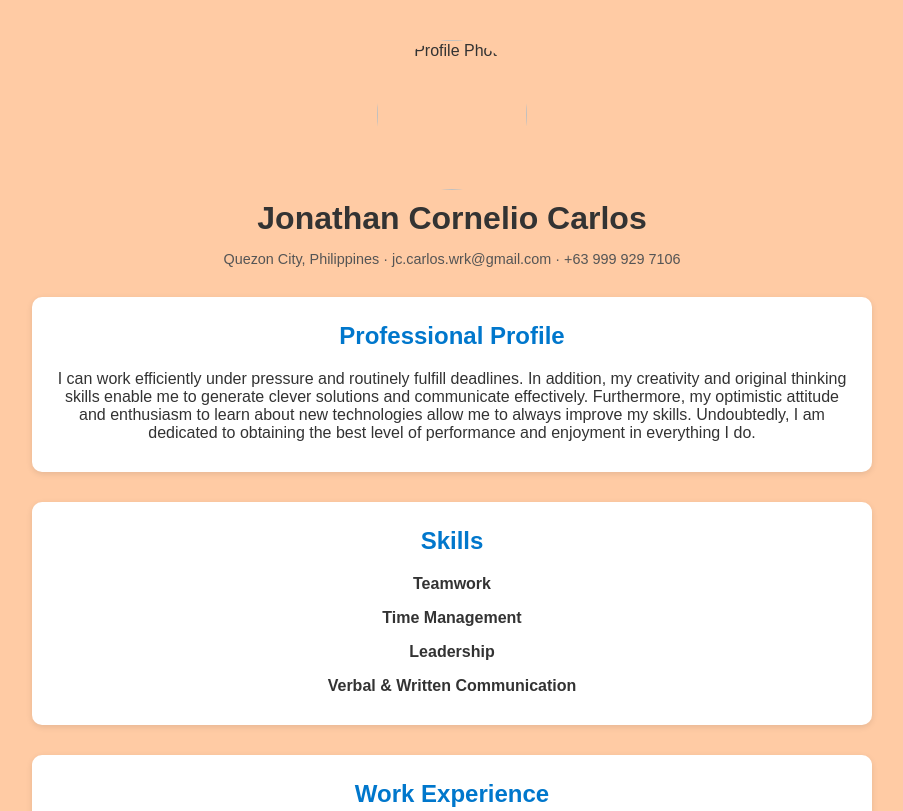
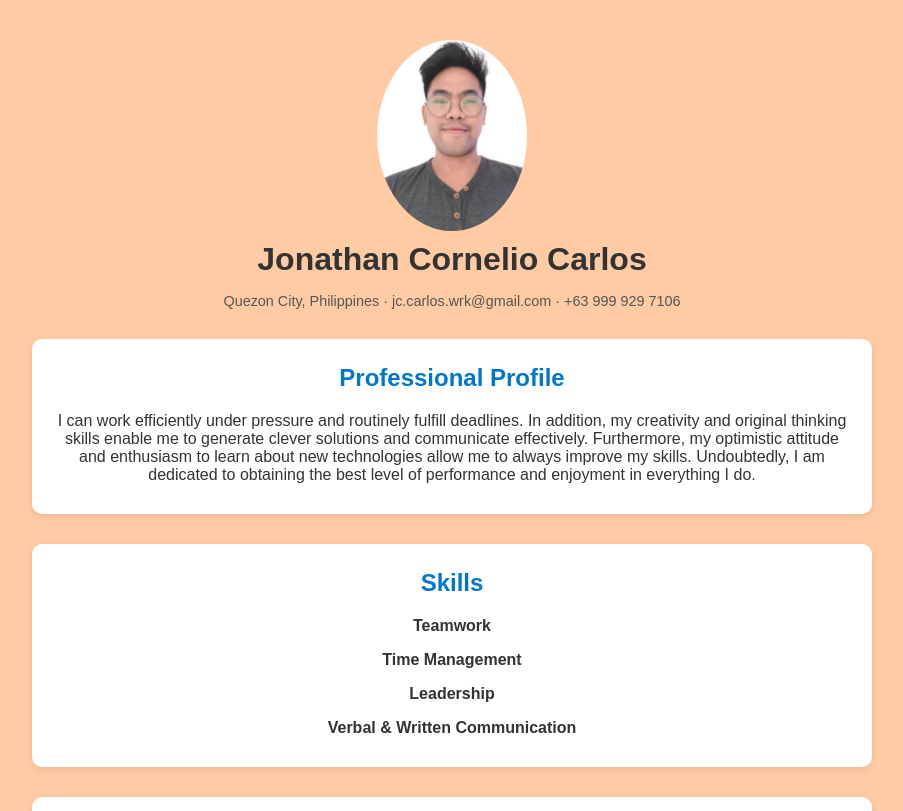
Before and after one commit to 2513452Tan/Resume1, a plain HTML site: page index.html in a window 1280 px wide. Shown: the top 811 px of the page, without its empty margins (188-1091 px from the left). Drawn offline with Linux system fonts and the light colour scheme.

Commit message:
Update index.html

```diff
--- a/index.html
+++ b/index.html
@@ -91,7 +91,7 @@
 </head>
 <body>
   <header>
-   <img src="resumephoto.png" alt="Profile Photo" style="width:150px; height:auto; border-radius: 50%; margin-bottom: 10px;">
+   <img src="pics/resumephoto.png" alt="Profile Photo" style="width:150px; height:auto; border-radius: 50%; margin-bottom: 10px;">
     <h1>Jonathan Cornelio Carlos</h1>
     <p class="contact">
       Quezon City, Philippines · jc.carlos.wrk@gmail.com · +63 999 929 7106
```
